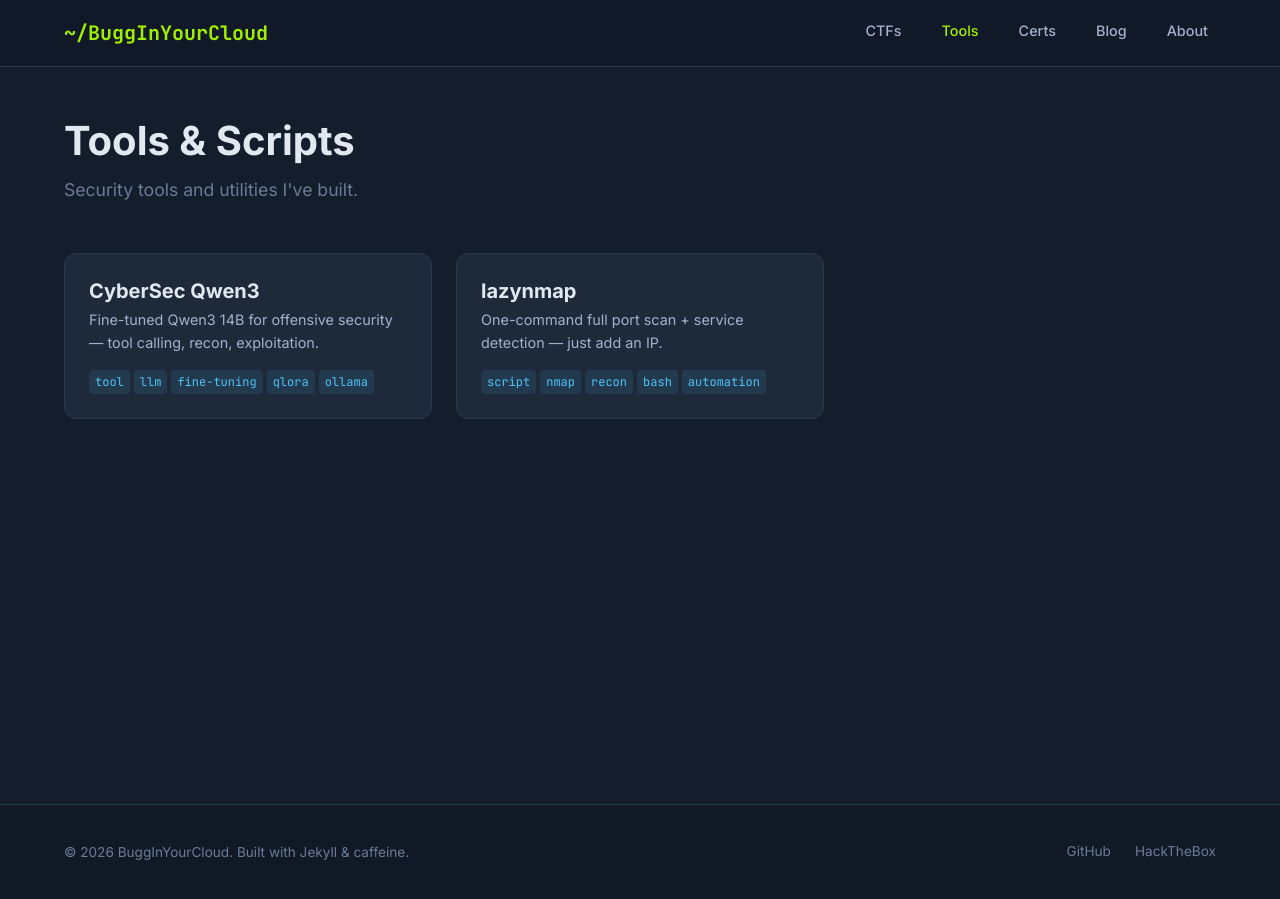
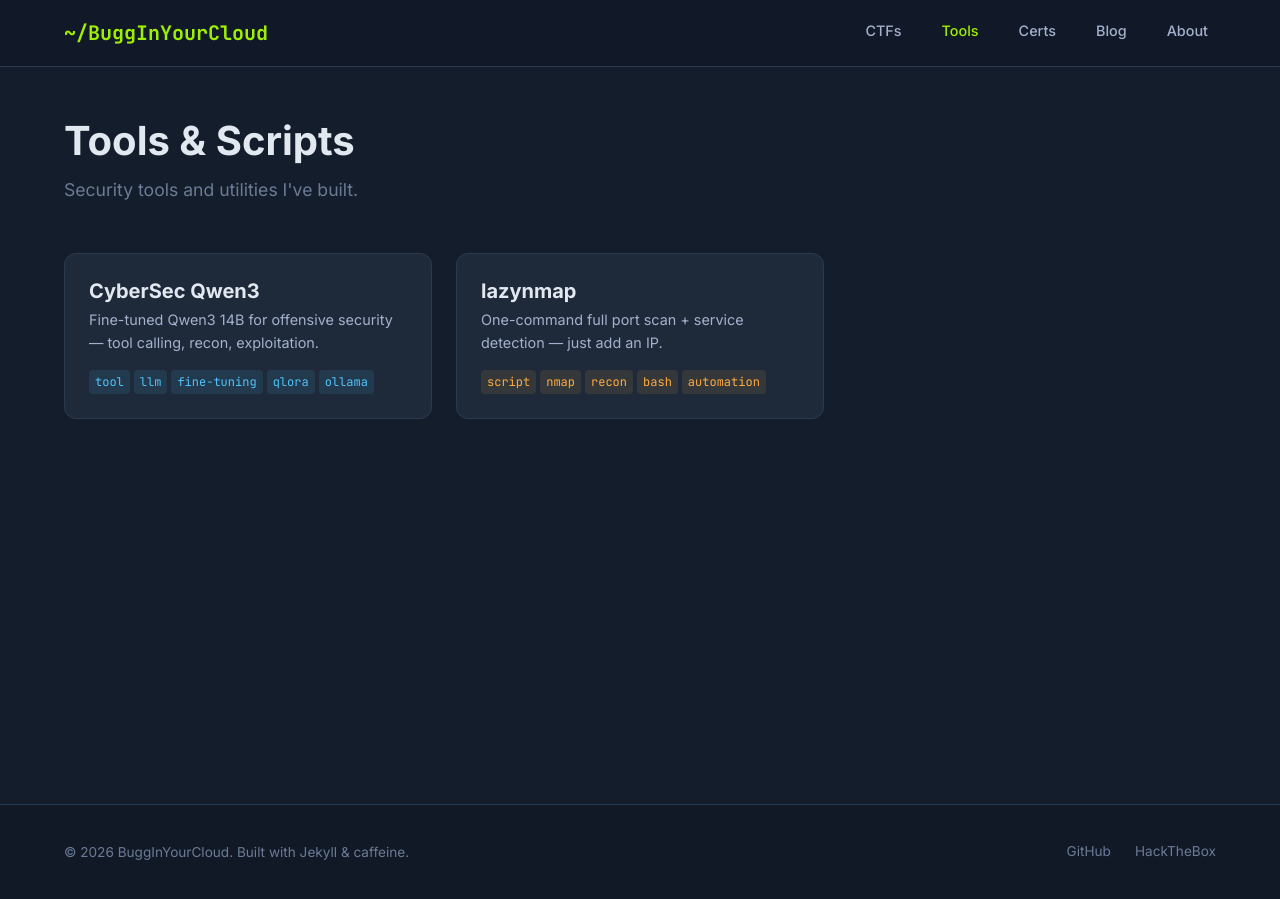
Before and after one commit to BuggInYourCloud/BuggInYourCloud.github.io, a Jekyll site: the page built from pages/tools.html, in a window 1280 px wide. Built offline with Jekyll 4.4.1, drawn with Linux system fonts in a browser that asks for light colours.

Commit message:
Add script tag color variant (orange vs blue)

```diff
--- a/_sass/_components.scss
+++ b/_sass/_components.scss
@@ -110,6 +110,16 @@
   border-radius: $radius-sm;
   font-size: 0.75rem;
   font-family: $font-mono;
+
+  &.tag-tool {
+    background: rgba($neon-blue, 0.1);
+    color: $neon-blue;
+  }
+
+  &.tag-script {
+    background: rgba($neon-orange, 0.1);
+    color: $neon-orange;
+  }
 }
 
 // Platform badge
```
